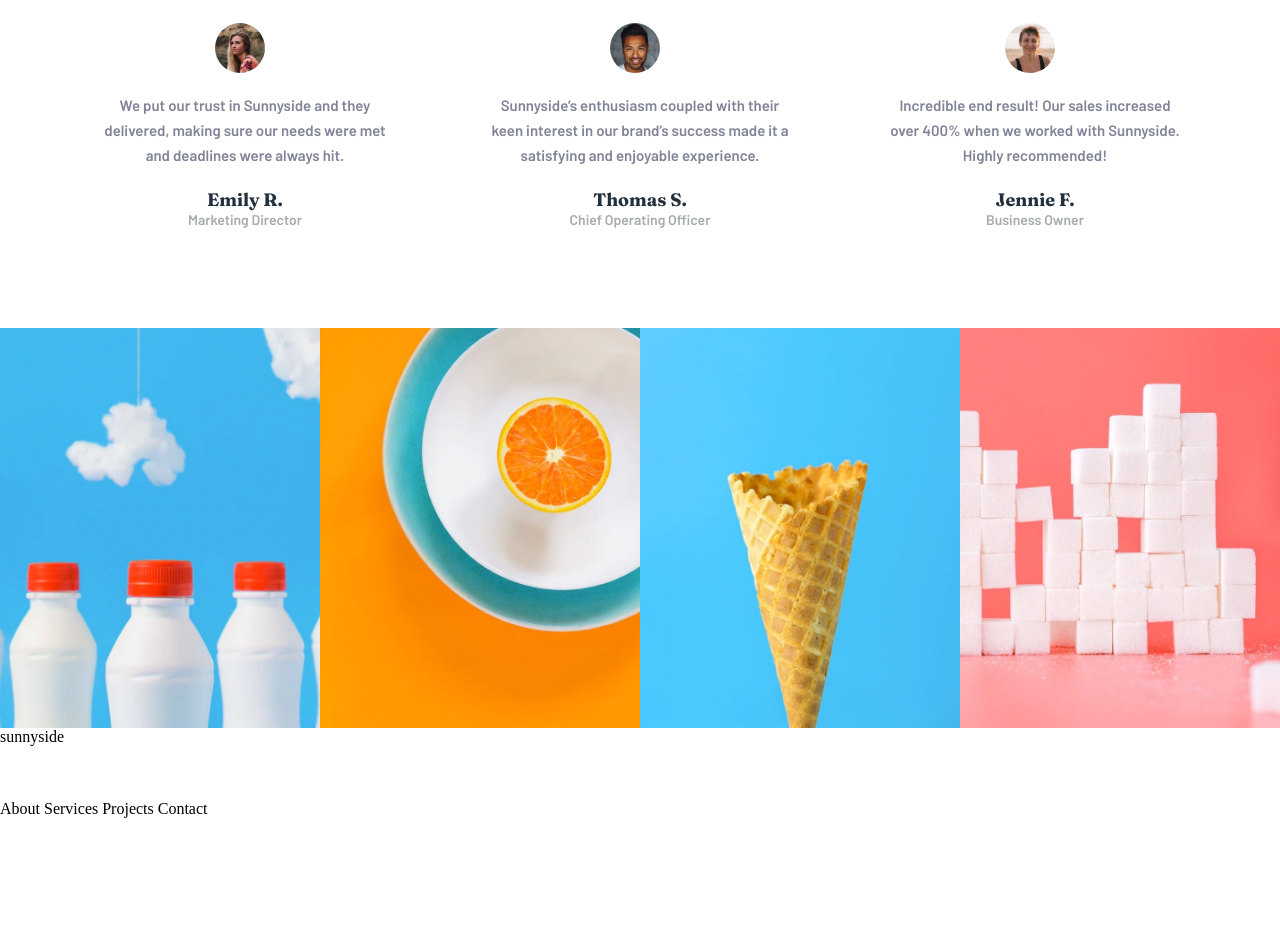
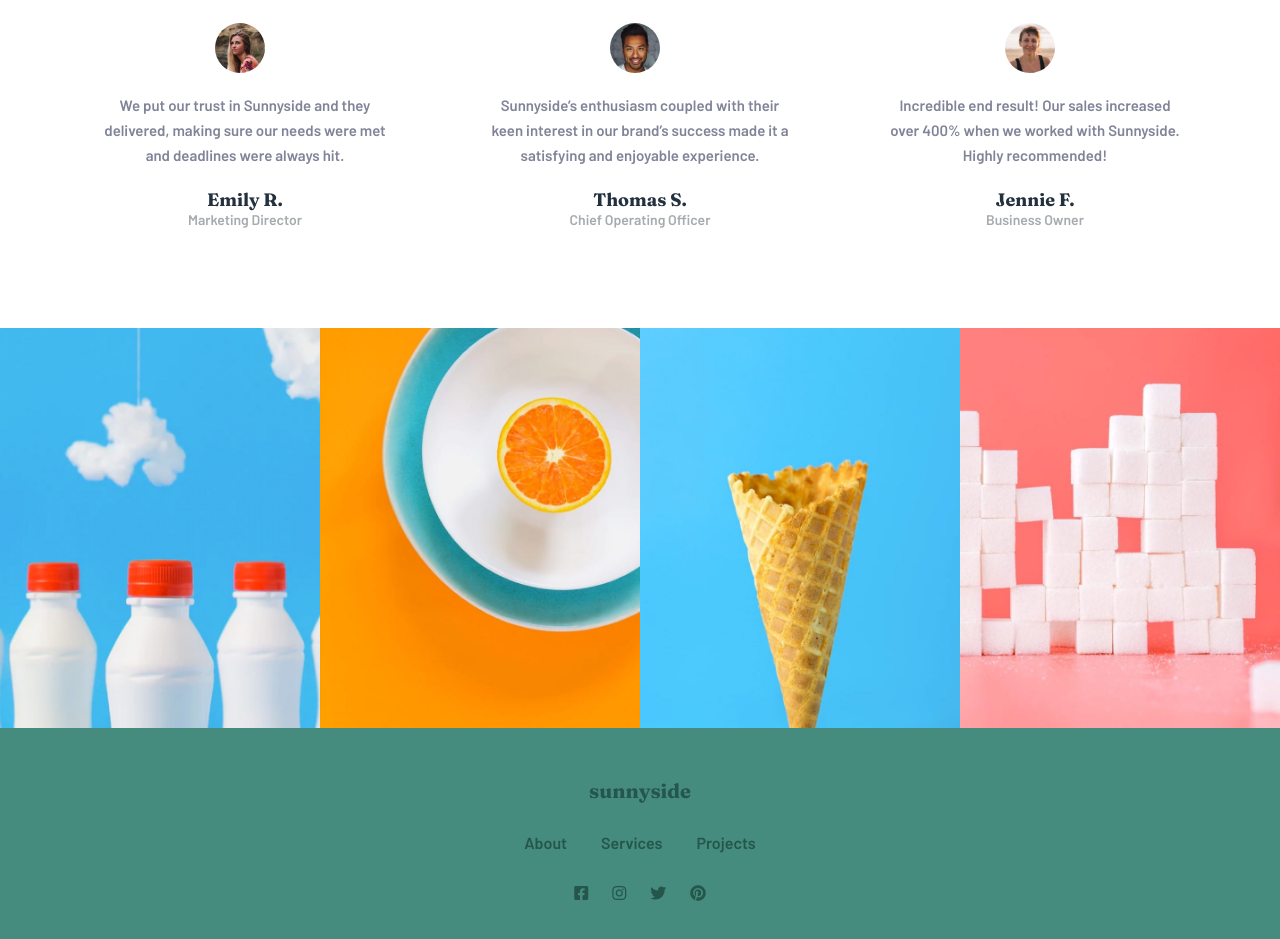
Before and after one commit to tomito26/sunnyside-agency-landing-page, a plain HTML site: page index.html in a window 1280 px wide. Shown: the part 2256-3195 px from the top of the page. Before the commit the page ends 3074 px from the top, so only its background shows below. Drawn offline with Linux system fonts and the light colour scheme.

Commit message:
added a footer on the html file and also the fontawesome social media icons and styled the footer

```diff
--- a/css/styles.css
+++ b/css/styles.css
@@ -276,3 +276,41 @@ nav ul button{
     object-position: center;
     height: 400px;
 }
+footer{
+    background-color: hsl(168, 34%, 41%);
+    display: flex;
+    justify-content: center;
+    flex-direction: column;
+    align-items: center;
+    padding: 50px 0;
+}
+footer .logo{
+    font-size: 20px;
+    font-family: "Fraunces",sans-serif;
+    font-family: 900;
+    color: hsl(167, 40%, 24%);
+    margin-bottom: 20px;
+}
+footer ul{
+    list-style: none;
+    display: block;
+}
+footer ul li{
+    display: inline-block;
+    padding: 10px;
+    margin: 0 5px;
+}
+footer ul li a{
+    color: hsl(167, 40%, 24%);
+    font-size: 16px;
+    text-decoration: none;
+    font-family: "Barlow",sans-serif;
+    font-weight: 600;
+}
+.social-media{
+    margin-top: 20px;
+}
+.social-media li{
+    padding:0 5px;
+    margin:0 5px;
+}
--- a/index.html
+++ b/index.html
@@ -5,7 +5,7 @@
   <meta name="viewport" content="width=device-width, initial-scale=1.0"> <!-- displays site properly based on user's device -->
 
   <link rel="icon" type="image/png" sizes="32x32" href="./images/favicon-32x32.png">
-
+  <link rel="stylesheet" href="https://use.fontawesome.com/releases/v5.15.4/css/all.css" integrity="sha384-DyZ88mC6Up2uqS4h/KRgHuoeGwBcD4Ng9SiP4dIRy0EXTlnuz47vAwmeGwVChigm" crossorigin="anonymous">
   <title>Frontend Mentor | Sunnyside agency landing page</title>
 
   <!-- Feel free to remove these styles or customise in your own stylesheet 👍 -->
@@ -112,19 +112,16 @@
   <footer>
     <div class="logo">sunnyside</div>
     <ul>
-      <li><a href=""></a></li>
-      <li><a href=""></a></li>
-      <li><a href=""></a></li>
+      <li><a href="#about">About</a></li>
+      <li><a href="#services">Services</a></li>
+      <li><a href="#projects">Projects</a></li>
+    </ul>
+    <ul class="social-media">
+      <li><a href="#facebook"><i class="fab fa-facebook-square"></i></a></li>
+      <li><a href="#instagram"><i class="fab fa-instagram"></i></a></li>
+      <li><a href="#twitter"><i class="fab fa-twitter"></i></a></li>
+      <li><a href="#p-interest"><i class="fab fa-pinterest"></i></a></li>
     </ul>
   </footer>
-
-
-
-  About
-  Services
-  Projects
-  Contact
-
-
 </body>
 </html>
```
